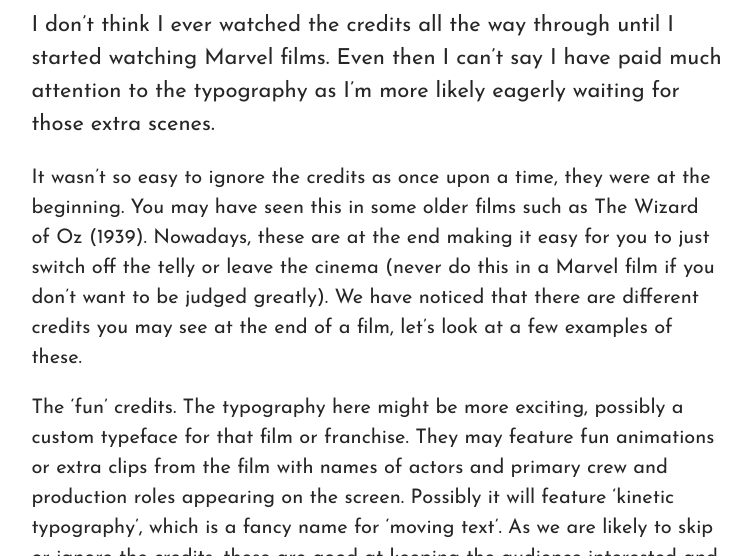
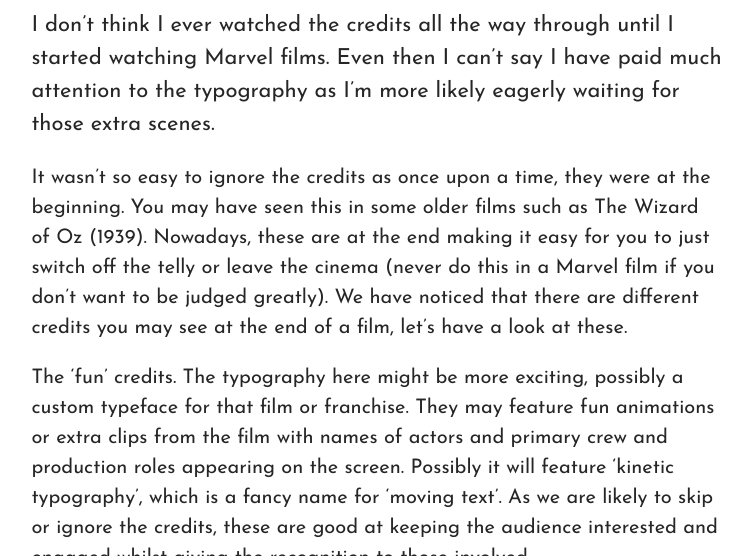
Before and after one commit to laurenlouisap/typography, a Jekyll site: the page built from _posts/2021-11-15-the-credits.md, in a window 1280 px wide and 900 px high, cut to the strip 344-900 px from the top of the window. Shown: the whole strip, without its empty margins (263-1014 px from the left). Built offline with Jekyll 4.4.1, drawn with Linux system fonts in a browser that asks for light colours; some web fonts are replaced.

Commit message:
Update Post “2021-11-15-the-credits”

```diff
--- a/_posts/2021-11-15-the-credits.md
+++ b/_posts/2021-11-15-the-credits.md
@@ -13,7 +13,7 @@ tags:
 ---
 I don't think I ever watched the credits all the way through until I started watching Marvel films. Even then I can't say I have paid much attention to the typography as I'm more likely eagerly waiting for those extra scenes.
 
-It wasn't so easy to ignore the credits as once upon a time, they were at the beginning. You may have seen this in some older films such as The Wizard of Oz (1939). Nowadays, these are at the end making it easy for you to just switch off the telly or leave the cinema (never do this in a Marvel film if you don't want to be judged greatly). We have noticed that there are different credits you may see at the end of a film, let's look at a few examples of these.
+It wasn't so easy to ignore the credits as once upon a time, they were at the beginning. You may have seen this in some older films such as The Wizard of Oz (1939). Nowadays, these are at the end making it easy for you to just switch off the telly or leave the cinema (never do this in a Marvel film if you don't want to be judged greatly). We have noticed that there are different credits you may see at the end of a film, let's have a look at these.
 
 The 'fun' credits. The typography here might be more exciting, possibly a custom typeface for that film or franchise. They may feature fun animations or extra clips from the film with names of actors and primary crew and production roles appearing on the screen. Possibly it will feature 'kinetic typography', which is a fancy name for 'moving text'. As we are likely to skip or ignore the credits, these are good at keeping the audience interested and engaged whilst giving the recognition to those involved.
 
```
